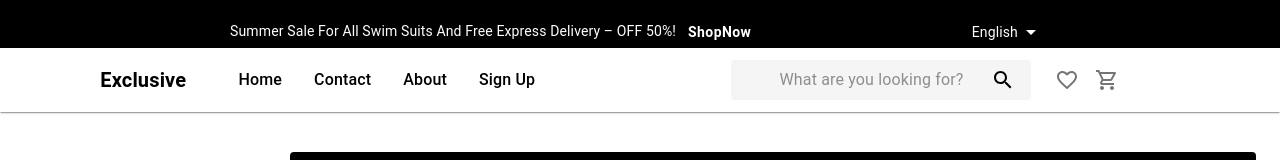
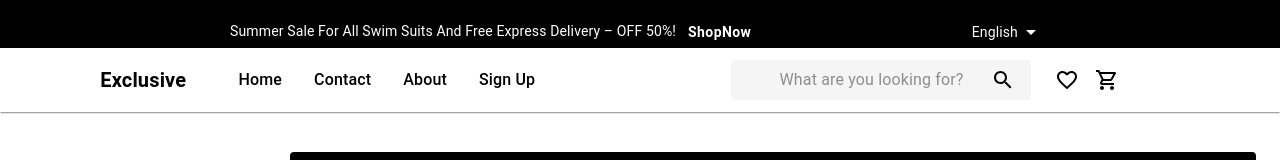
Before and after one commit to HalilIbrahimHasan/e-commerce, a Next.js app: page / in a window 1280 px wide. Shown: the top 160 px of the page. Built offline with nearby package versions, Linux system fonts and the light colour scheme.

Commit message:
fix: Update IconButton color prop to use valid MUI value

```diff
--- a/src/components/Navbar/navbar.tsx
+++ b/src/components/Navbar/navbar.tsx
@@ -137,10 +137,10 @@ const Navbar = () => {
                             </SearchIconWrapper>
                         </SearchWrapper>
                         <Typography component={'div'}>
-                            <IconButton color="black">
+                            <IconButton sx={{ color: 'black' }}>
                                 <FavoriteIcon />
                             </IconButton>
-                            <IconButton color="black">
+                            <IconButton sx={{ color: 'black' }}>
                                 <ShoppingCartIcon />
                             </IconButton>
                         </Typography>
```
